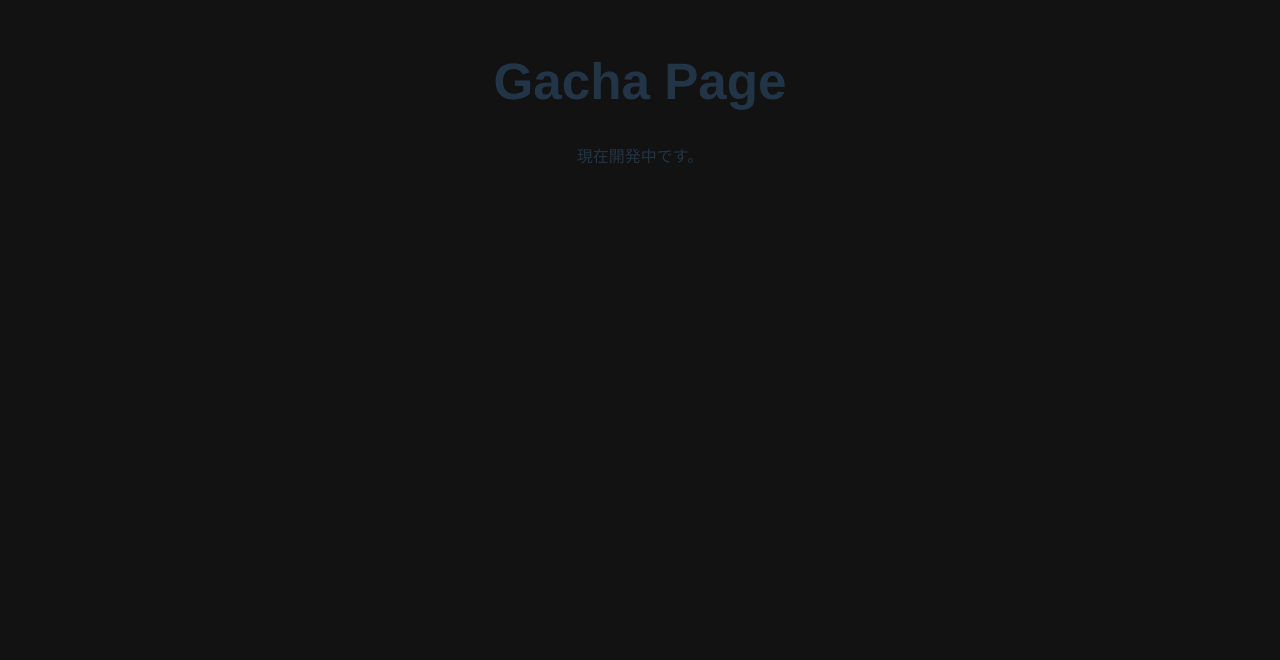
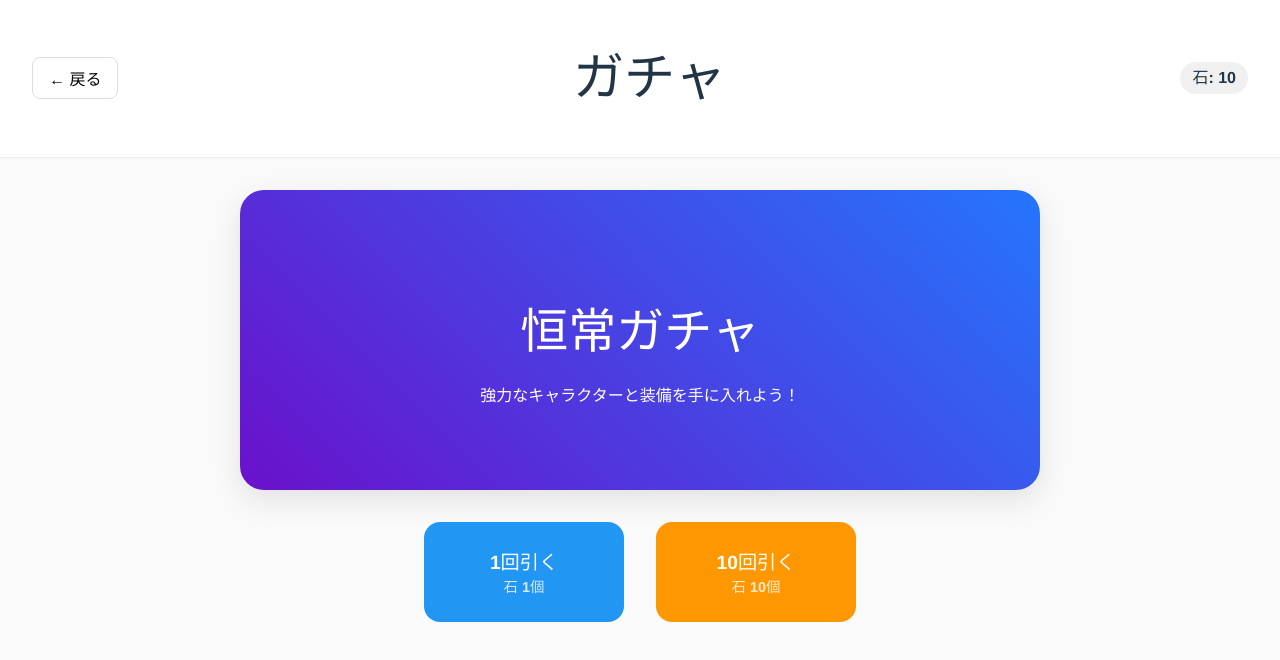
Before and after one commit to shii-park/friends_frontend, a React (Vite) app: page /gacha in a window 1280 px wide. Shown: the top 660 px of the page. Built offline with nearby package versions, Linux system fonts and the light colour scheme.

Commit message:
Add: ガチャ機能の画面構成（ガチャ・演出・結果）を実装しました。

```diff
--- a/src/App.css
+++ b/src/App.css
@@ -294,3 +294,174 @@ body {
   justify-content: space-between;
   color: #666;
 }
+
+/* Gacha Page */
+.gacha-page {
+  height: 100vh;
+  display: flex;
+  flex-direction: column;
+  background-color: #fafafa;
+}
+
+.gacha-header {
+  padding: 1rem 2rem;
+  background: white;
+  border-bottom: 1px solid #eee;
+  display: flex;
+  align-items: center;
+  justify-content: space-between;
+}
+
+.user-currency {
+  font-weight: bold;
+  background: #f0f0f0;
+  padding: 4px 12px;
+  border-radius: 20px;
+}
+
+.gacha-content {
+  flex: 1;
+  padding: 2rem;
+  display: flex;
+  flex-direction: column;
+  align-items: center;
+  gap: 2rem;
+}
+
+.gacha-banner {
+  width: 100%;
+  max-width: 800px;
+  height: 300px;
+  background: linear-gradient(45deg, #6a11cb 0%, #2575fc 100%);
+  border-radius: 24px;
+  display: flex;
+  align-items: center;
+  justify-content: center;
+  color: white;
+  box-shadow: 0 10px 30px rgba(0,0,0,0.1);
+}
+
+.banner-content h2 {
+  font-size: 3rem;
+  margin-bottom: 1rem;
+}
+
+.gacha-actions {
+  display: flex;
+  justify-content: center;
+  width: 100%;
+}
+
+.gacha-button-container {
+  display: flex;
+  gap: 2rem;
+}
+
+.gacha-button {
+  width: 200px;
+  height: 100px;
+  border-radius: 16px;
+  border: none;
+  cursor: pointer;
+  display: flex;
+  flex-direction: column;
+  justify-content: center;
+  align-items: center;
+  transition: transform 0.2s, box-shadow 0.2s;
+  font-weight: bold;
+}
+
+.gacha-button.single {
+  background-color: #2196f3;
+  color: white;
+}
+
+.gacha-button.multi {
+  background-color: #ff9800;
+  color: white;
+}
+
+.gacha-button:hover {
+  transform: translateY(-5px);
+  box-shadow: 0 5px 15px rgba(0,0,0,0.2);
+}
+
+.gacha-count {
+  font-size: 1.2rem;
+}
+
+.gacha-cost {
+  font-size: 0.9rem;
+  opacity: 0.8;
+}
+
+/* Gacha Effect Page */
+.gacha-effect-page {
+  height: 100vh;
+  background-color: #000;
+  display: flex;
+  justify-content: center;
+  align-items: center;
+  color: white;
+}
+
+.effect-animation {
+  text-align: center;
+}
+
+.crystal {
+  width: 100px;
+  height: 100px;
+  background: #00d2ff;
+  clip-path: polygon(50% 0%, 100% 50%, 50% 100%, 0% 50%);
+  margin: 0 auto 2rem;
+  animation: pulse 1s infinite alternate, rotate 3s infinite linear;
+  box-shadow: 0 0 50px #00d2ff;
+}
+
+@keyframes pulse {
+  from { transform: scale(1); opacity: 0.8; }
+  to { transform: scale(1.2); opacity: 1; }
+}
+
+@keyframes rotate {
+  from { transform: rotateY(0deg); }
+  to { transform: rotateY(360deg); }
+}
+
+.effect-text {
+  font-size: 1.5rem;
+  letter-spacing: 4px;
+}
+
+/* Gacha Result Page */
+.gacha-result-page {
+  min-height: 100vh;
+  background-color: #f0f2f5;
+  padding: 2rem;
+}
+
+.result-actions {
+  margin-top: 3rem;
+  display: flex;
+  justify-content: center;
+  gap: 1rem;
+}
+
+.back-to-home, .back-to-gacha {
+  padding: 1rem 2rem;
+  border-radius: 8px;
+  border: none;
+  cursor: pointer;
+  font-weight: bold;
+}
+
+.back-to-home {
+  background-color: #666;
+  color: white;
+}
+
+.back-to-gacha {
+  background-color: #ff9800;
+  color: white;
+}
--- a/src/App.tsx
+++ b/src/App.tsx
@@ -3,6 +3,9 @@ import { UserProvider } from './hooks/useUser';
 import Title from './pages/Title';
 import Home from './pages/Home';
 import Storage from './pages/Storage';
+import Gacha from './pages/Gacha';
+import GachaEffect from './pages/GachaEffect';
+import GachaResult from './pages/GachaResult';
 import './App.css';
 
 // プレースホルダーコンポーネント
@@ -32,9 +35,9 @@ function App() {
           <Route path="/strage" element={<Navigate to="/storage" replace />} />
 
           {/* ガチャ関連 */}
-          <Route path="/gacha" element={<Placeholder name="Gacha" />} />
-          <Route path="/gacha-effect" element={<Placeholder name="Gacha Effect" />} />
-          <Route path="/gacha-result" element={<Placeholder name="Gacha Result" />} />
+          <Route path="/gacha" element={<Gacha />} />
+          <Route path="/gacha-effect" element={<GachaEffect />} />
+          <Route path="/gacha-result" element={<GachaResult />} />
         </Routes>
       </Router>
     </UserProvider>
--- /dev/null
+++ b/src/pages/Gacha.tsx
@@ -0,0 +1,52 @@
+import React from 'react';
+import { useNavigate } from 'react-router-dom';
+import { useUser } from '../hooks/useUser';
+
+const Gacha: React.FC = () => {
+  const navigate = useNavigate();
+  const { user } = useUser();
+
+  if (!user) return null;
+
+  const handleGacha = (count: number) => {
+    // 石の消費チェック（本来はここで実装）
+    // 演出画面へ遷移
+    navigate('/gacha-effect', { state: { count } });
+  };
+
+  return (
+    <div className="gacha-page">
+      <header className="gacha-header">
+        <button className="back-button" onClick={() => navigate('/home')}>← 戻る</button>
+        <h1>ガチャ</h1>
+        <div className="user-currency">
+          <span>石: 10</span> {/* 石の管理を後で追加 */}
+        </div>
+      </header>
+
+      <main className="gacha-content">
+        <div className="gacha-banner">
+          <div className="banner-content">
+            <h2>恒常ガチャ</h2>
+            <p>強力なキャラクターと装備を手に入れよう！</p>
+          </div>
+        </div>
+
+        <div className="gacha-actions">
+          <div className="gacha-button-container">
+            <button className="gacha-button single" onClick={() => handleGacha(1)}>
+              <span className="gacha-count">1回引く</span>
+              <span className="gacha-cost">石 1個</span>
+            </button>
+            <button className="gacha-button multi" onClick={() => handleGacha(10)}>
+              <span className="gacha-count">10回引く</span>
+              <span className="gacha-cost">石 10個</span>
+            </button>
+          </div>
+        </div>
+      </main>
+    </div>
+  );
+};
+
+export default Gacha;
--- /dev/null
+++ b/src/pages/GachaEffect.tsx
@@ -0,0 +1,27 @@
+import React, { useEffect } from 'react';
+import { useNavigate, useLocation } from 'react-router-dom';
+
+const GachaEffect: React.FC = () => {
+  const navigate = useNavigate();
+  const location = useLocation();
+  const count = location.state?.count || 1;
+
+  useEffect(() => {
+    // 演出をシミュレーション（3秒後に結果画面へ）
+    const timer = setTimeout(() => {
+      navigate('/gacha-result', { state: { count } });
+    }, 3000);
+    return () => clearTimeout(timer);
+  }, [navigate, count]);
+
+  return (
+    <div className="gacha-effect-page">
+      <div className="effect-animation">
+        <div className="crystal"></div>
+        <h2 className="effect-text">召喚中...</h2>
+      </div>
+    </div>
+  );
+};
+
+export default GachaEffect;
--- /dev/null
+++ b/src/pages/GachaResult.tsx
@@ -0,0 +1,34 @@
+import React from 'react';
+import { useNavigate } from 'react-router-dom';
+
+const GachaResult: React.FC = () => {
+  const navigate = useNavigate();
+
+  return (
+    <div className="gacha-result-page">
+      <header className="gacha-result-header">
+        <h1>ガチャ結果</h1>
+      </header>
+
+      <main className="gacha-result-content">
+        <div className="result-grid">
+          {/* 結果の表示（モック） */}
+          <div className="empty-result" style={{ padding: '50px', background: 'white', borderRadius: '16px', color: '#333' }}>
+            <p>結果を表示するには、ガチャ実行ロジックの実装が必要です。</p>
+          </div>
+        </div>
+
+        <div className="result-actions">
+          <button className="back-to-home" onClick={() => navigate('/home')}>
+            ホームに戻る
+          </button>
+          <button className="back-to-gacha" onClick={() => navigate('/gacha')}>
+            もう一度引く
+          </button>
+        </div>
+      </main>
+    </div>
+  );
+};
+
+export default GachaResult;
```
Also changed, not shown: 1 other file (tests, documents, lock files or other folders).
